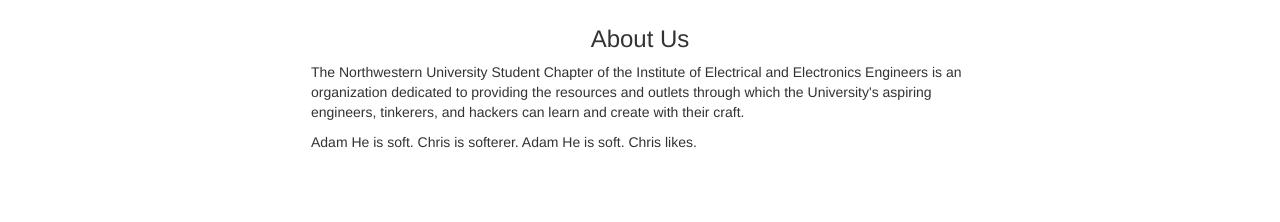
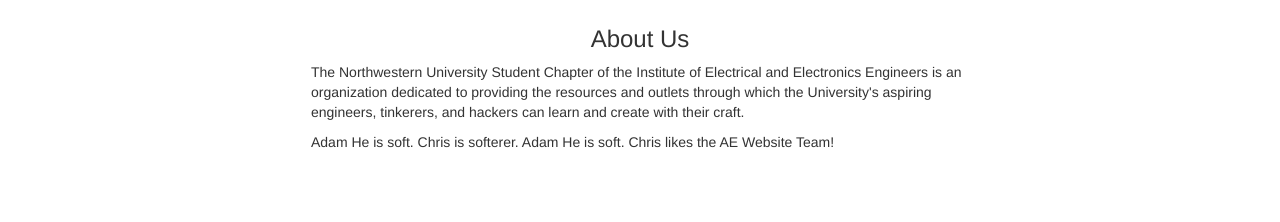
Before and after one commit to IEEE-NU/ieee-website, a plain HTML site: page index.html in a window 1280 px wide. Shown: the part 1040-1262 px from the top of the page. Drawn offline with nearby package versions, Linux system fonts and the light colour scheme.

Commit message:
Added what exactly it is that I like.

```diff
--- a/index.html
+++ b/index.html
@@ -44,7 +44,7 @@
 					Adam He is soft. Chris is softerer.
 
 					Adam He is soft.
-					Chris likes.
+					Chris likes the AE Website Team!
 				</p>
 			</div>
 		</section>
```
